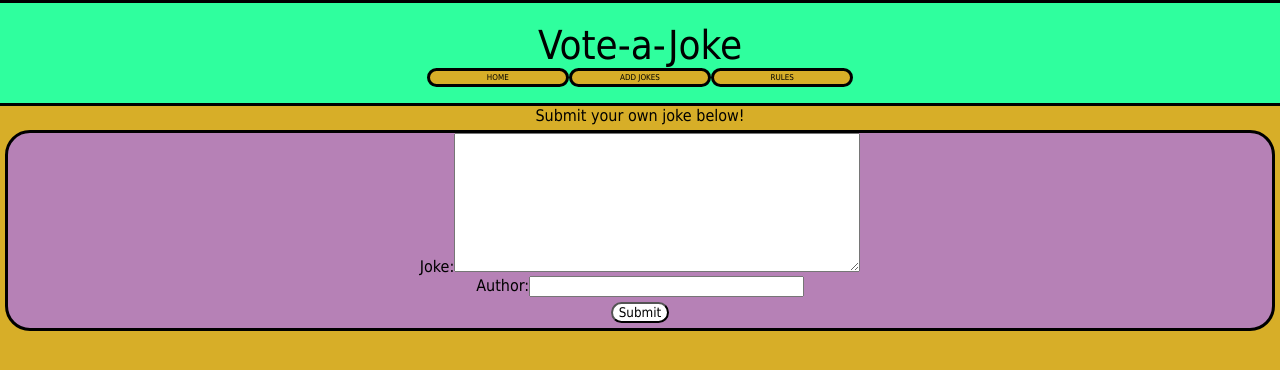
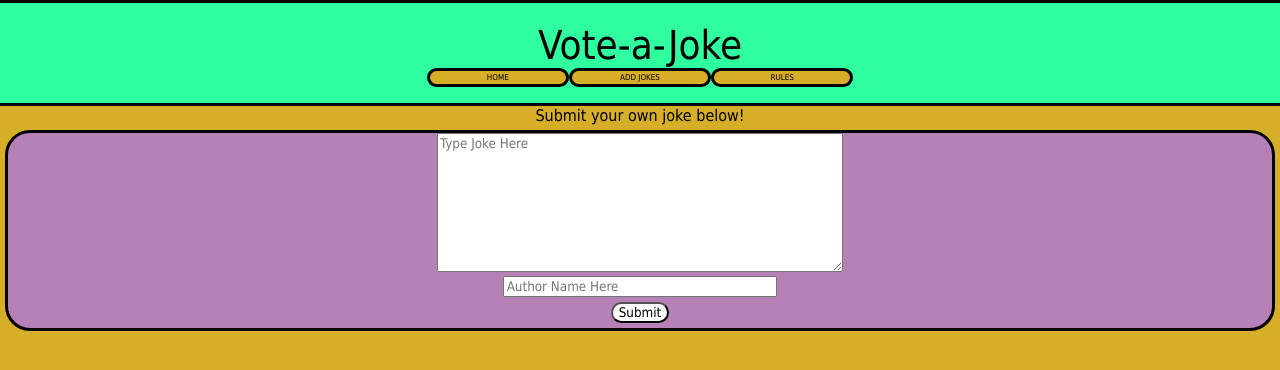
Before and after one commit to michaeljgrieshaber/Code-Jokes, a React (Create React App) app in the folder client/: page /Create in a window 1280 px wide. Shown: the top 370 px of the page. Built offline with nearby package versions, Linux system fonts and the light colour scheme; no server answers.

Commit message:
updated form

```diff
--- a/client/src/Components/Form.jsx
+++ b/client/src/Components/Form.jsx
@@ -1,8 +1,9 @@
 export default function Form(props) {
   return (
     <form onSubmit={props.handleSubmit} className="form">
-      <label>Joke:</label>
+      <label></label>
       <textarea
+        placeholder="Type Joke Here"
         className="jokeInput"
         type="text"
         value={props.joke}
@@ -10,8 +11,9 @@ export default function Form(props) {
       />
       <br />
 
-      <label>Author:</label>
+      <label></label>
       <input
+        placeholder="Author Name Here"
         className="authorInput"
         type="text"
         value={props.author}
```
